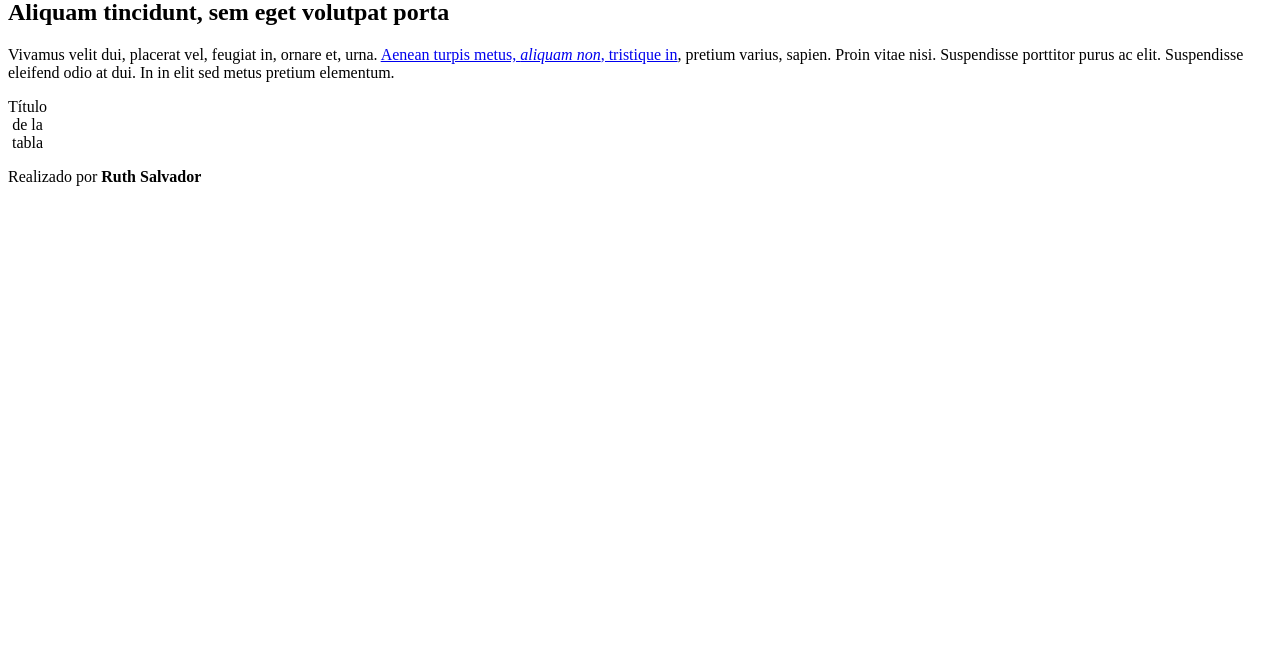
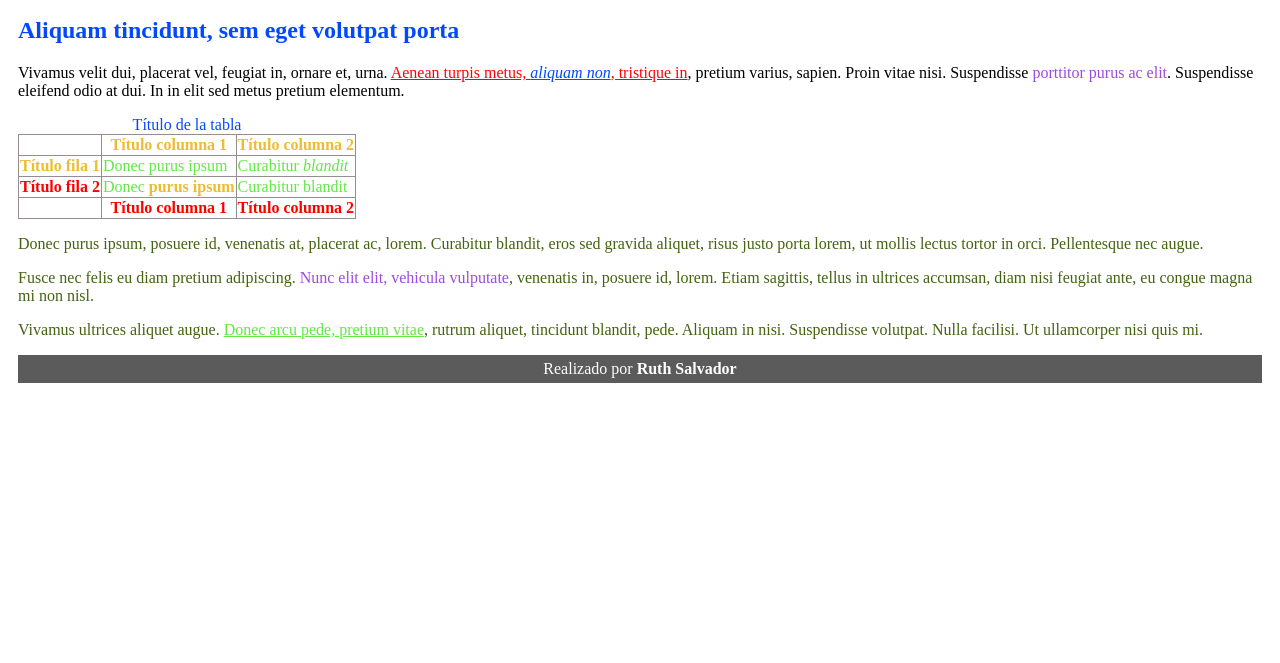
Before and after one commit to RuthSalvador/jugando-selectores, a plain HTML site: page index.html in a window 1280 px wide. Shown: the part 137-800 px from the top of the page. Drawn offline with Linux system fonts and the light colour scheme.

Commit message:
css solicitado terminado

```diff
--- a/assets/css/main.css
+++ b/assets/css/main.css
@@ -0,0 +1,44 @@
+body {
+  padding: 10px;
+}
+
+h1 {
+  color: #2ba2ad;
+}
+
+strong, a {
+  color: #ff0000;
+}
+
+.mostaza {
+  color: #ecbd30;
+}
+
+table, table em , #final-pag a {
+  color: #61e844;
+}
+
+table, th, td{
+  border-collapse: collapse;
+
+  border: #968d90 1px solid;
+}
+
+h2, em, caption {
+  color: #0148ff;
+}
+
+.lila {
+  color: #9d4ade;
+}
+
+#final-pag {
+  color: #43630f;
+}
+
+footer{
+  background-color: #5c5b5b;
+  color: #ffffff;
+  text-align: center;
+  padding: 5px;
+}
--- a/index.html
+++ b/index.html
@@ -10,16 +10,46 @@
   <body>
     <h1>Lorem ipsum dolor sit amet</h1>
     <p>Nulla pretium. Sed tempus nunc vitae neque. <strong>Suspendisse gravida</strong>, metus a scelerisque sollicitudin, lacus velit
-ultricies nisl, nonummy tempus neque diam quis felis. <span class="naranja">Etiam sagittis tortor</span> sed arcu sagittis tristique.</p>
+ultricies nisl, nonummy tempus neque diam quis felis. <span class="mostaza">Etiam sagittis tortor</span> sed arcu sagittis tristique.</p>
     <h2>Aliquam tincidunt, sem eget volutpat porta</h2>
     <p>Vivamus velit dui, placerat vel, feugiat in, ornare et, urna.  <a href="#">Aenean turpis metus, <em>aliquam non</em>, tristique in</a>, pretium varius, sapien. Proin vitae nisi.  Suspendisse <span class="lila">porttitor purus ac elit</span>. Suspendisse eleifend odio at dui. In in elit sed metus pretium elementum.</p>
     <table>
       <caption>Título de la tabla</caption>
-
+      <thead>
+        <tr>
+          <th></th>
+          <th class="mostaza">Título columna 1</th>
+          <th class="mostaza">Título columna 2</th>
+        </tr>
+      </thead>
+      <tbody>
+        <tr>
+          <th class="mostaza">Título fila 1</th>
+          <td>Donec purus ipsum</td>
+          <td>Curabitur <em>blandit</em></td>
+        </tr>
+        <tr>
+          <th><strong>Título fila 2</strong></th>
+          <td>Donec <b class="mostaza">purus ipsum</b></td>
+          <td>Curabitur blandit</td>
+        </tr>
+      </tbody>
+      <tfoot>
+        <tr>
+          <th></th>
+          <th><strong>Título columna 1</strong></th>
+          <th><strong>Título columna 2</strong></th>
+        </tr>
+      </tfoot>
     </table>
-    <p></p>
-
-
+    <div id="final-pag">
+      <p>Donec purus ipsum, posuere id, venenatis at, <span>placerat ac, lorem</span>. Curabitur blandit, eros sed gravida aliquet, risus justo
+      porta lorem, ut mollis lectus tortor in orci. Pellentesque nec augue.</p>
+      <p>Fusce nec felis eu diam pretium adipiscing. <span class="lila">Nunc elit elit, vehicula vulputate</span>, venenatis in,
+      posuere id, lorem. Etiam sagittis, tellus in ultrices accumsan, diam nisi feugiat ante, eu congue magna mi non nisl.</p>
+      <p>Vivamus ultrices aliquet augue. <a href="#">Donec arcu pede, pretium vitae</a>, rutrum aliquet, tincidunt blandit, pede.
+      Aliquam in nisi. Suspendisse volutpat. Nulla facilisi. Ut ullamcorper nisi quis mi.</p>
+    </div>
     <footer>
       Realizado por <b>Ruth Salvador</b>
     </footer>
```
